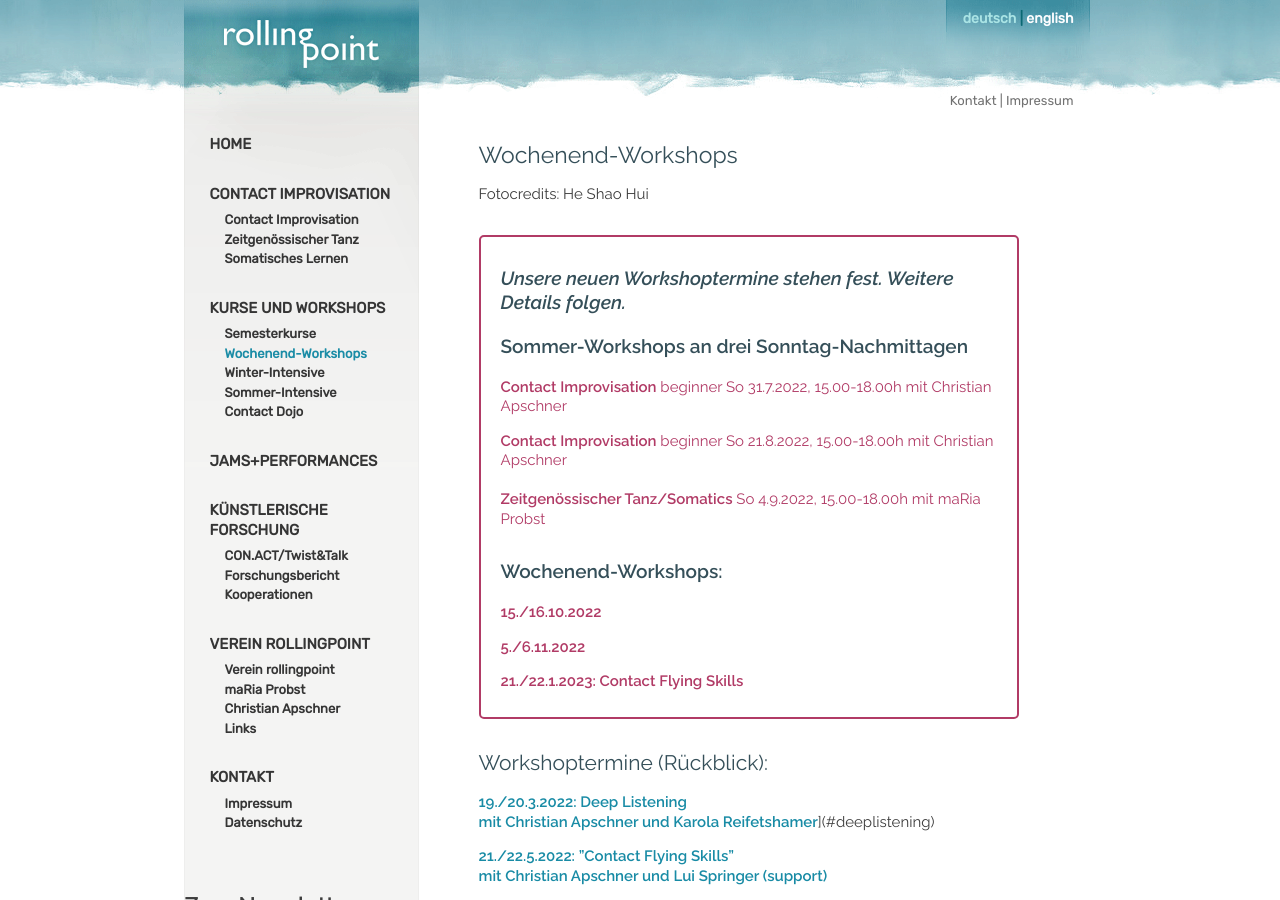
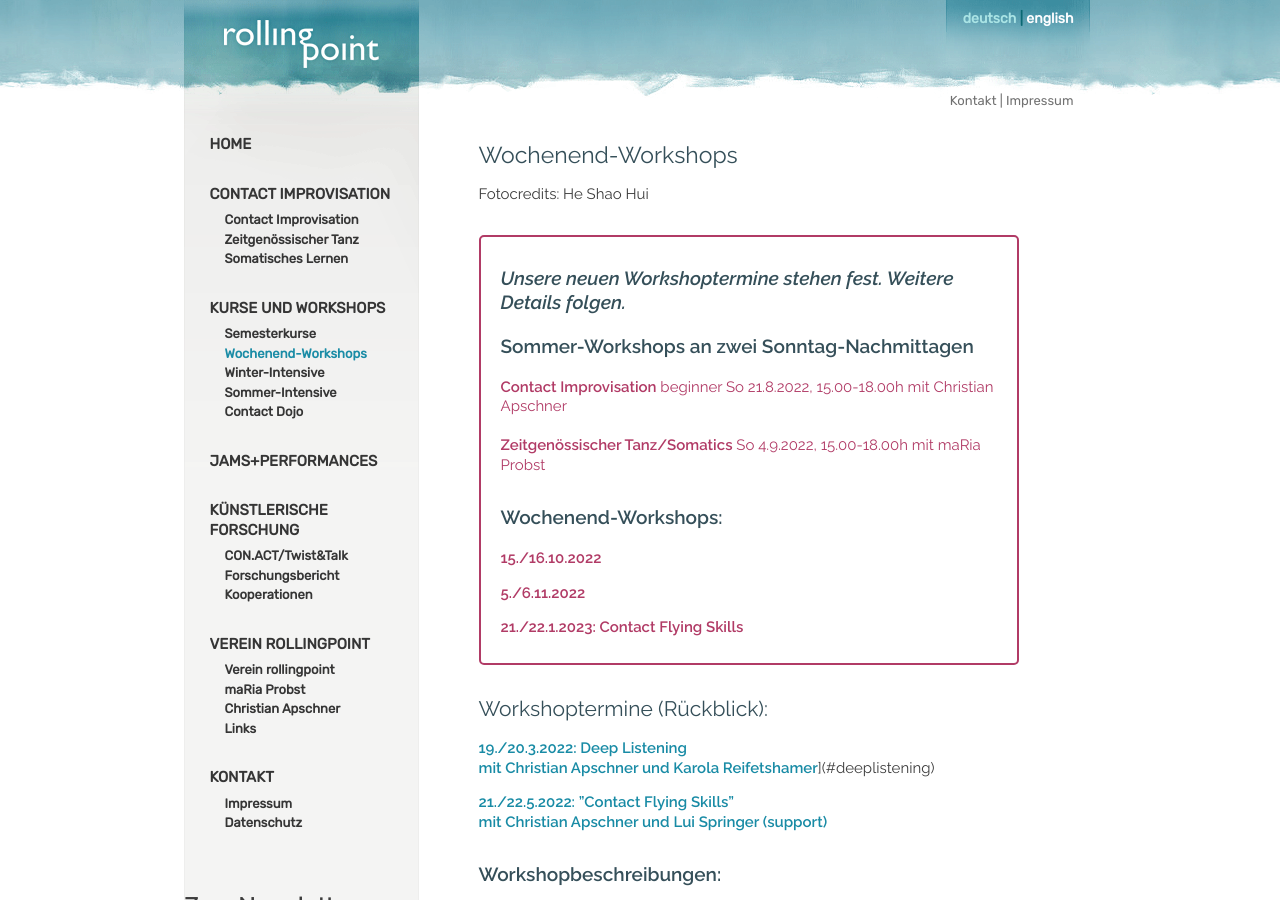
Before and after one commit to manulari/rollingpointat, a Jekyll site: the page built from _pages_de/workshops.md, in a window 1280 px wide and 900 px high. Built offline with Jekyll 4.4.1, drawn with Linux system fonts in a browser that asks for light colours; comment, search, counter and statistics services are not loaded.

Commit message:
Update page (de) “workshops”

```diff
--- a/_pages_de/workshops.md
+++ b/_pages_de/workshops.md
@@ -8,9 +8,7 @@ Fotocredits: He Shao Hui
 
 > ### *Unsere neuen Workshoptermine stehen fest. Weitere Details folgen.*
 >
-> ### Sommer-Workshops an drei Sonntag-Nachmittagen
->
-> **Contact Improvisation** beginner So 31.7.2022, 15.00-18.00h mit Christian Apschner
+> ### Sommer-Workshops an zwei Sonntag-Nachmittagen
 >
 > **Contact Improvisation** beginner So 21.8.2022, 15.00-18.00h mit Christian Apschner\
 > \
```
